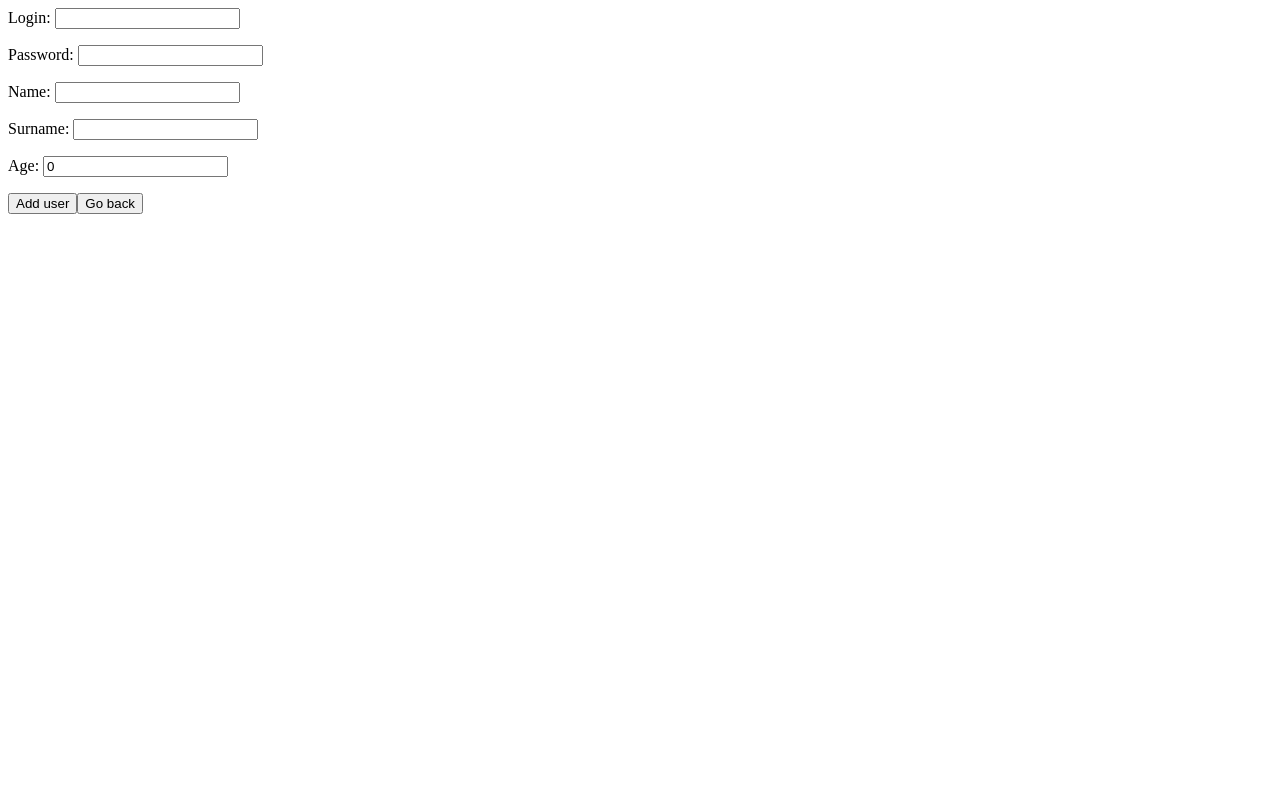
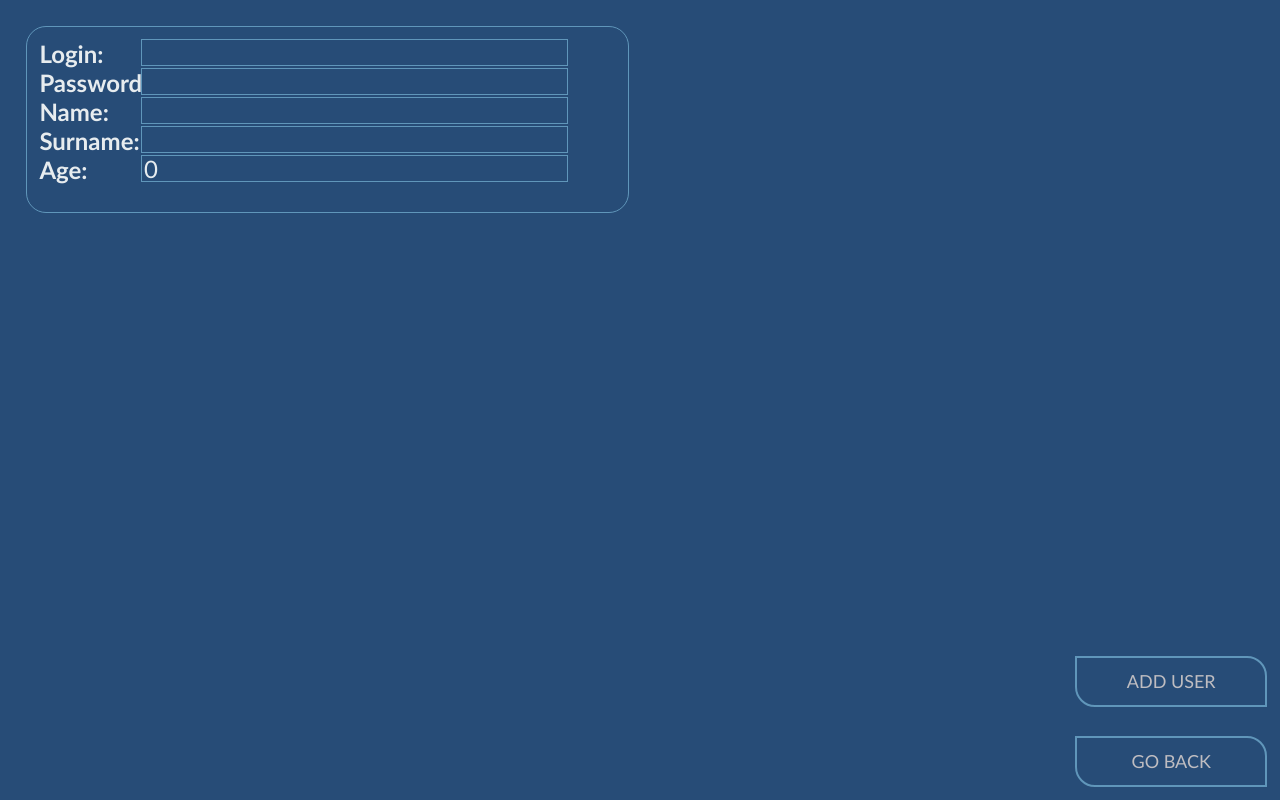
Before and after one commit to Arturro99/WebBank, an Angular app in the folder SPA/: page /add in a window 1280 px wide. Built offline with nearby package versions, Linux system fonts and the light colour scheme.

Commit message:
some styles

```diff
--- a/SPA/src/app/add-client/add-client.component.html
+++ b/SPA/src/app/add-client/add-client.component.html
@@ -1,7 +1,9 @@
-Login:    <input [(ngModel)]="userLogin"><p>
-Password: <input  type="password" [(ngModel)]="userPassword"><p>
-Name:     <input [(ngModel)]="userName"><p>
-Surname:  <input [(ngModel)]="userSurname"><p>
-Age:      <input [(ngModel)]="userAge"><p>
-<button (click)="addUser()">Add user</button>
-<button routerLink="/" routerLinkActive="active">Go back</button>
+<div class="newPersonForm">
+  Login: <input [(ngModel)]="userLogin" class="enabled"><br/>
+  Password: <input type="password" [(ngModel)]="userPassword" class="enabled"><br/>
+  Name: <input [(ngModel)]="userName" class="enabled"><br/>
+  Surname: <input [(ngModel)]="userSurname" class="enabled"><br/>
+  Age: <input [(ngModel)]="userAge" class="enabled">
+</div>
+<button (click)="addUser()" class="actionButton enabled second">Add user</button>
+<button routerLink="/" routerLinkActive="active" class="actionButton enabled first">Go back</button>
--- a/SPA/src/app/add-client/add-client.component.less
+++ b/SPA/src/app/add-client/add-client.component.less
@@ -0,0 +1,23 @@
+
+.newPersonForm {
+  font-size: 24px;
+  display: block;
+  border: 1px solid #6096ba;
+  border-radius: 20px;
+  position: absolute;
+  margin: 2%;
+  top: 0;
+  left: 0;
+  width: 45%;
+  padding: 1%;
+  font-weight: bold;
+  height: 20%;
+}
+.newPersonForm *{
+  font-size: 24px;
+  border: 1px solid #6096ba;
+  position: absolute;
+  width: 70%;
+  height: 12%;
+  right: 10%;
+}
--- a/SPA/src/app/table/table.component.html
+++ b/SPA/src/app/table/table.component.html
@@ -1,5 +1,5 @@
-<table>
-  <tr>
+<table class="personTable">
+  <tr class="tableHeader">
     <th>UUID</th>
     <th>name</th>
     <th>surname</th>
@@ -15,17 +15,24 @@
     <td>{{user.login}}</td>
     <td>{{user.age}}</td>
     <td>{{user.blocked}}</td>
-    <td><button (click)="setUser(user)">Pick</button> </td>
+    <td><button (click)="setUser(user)" class="tableButton enabled">Pick</button> </td>
   </tr>
 </table>
-<button (click)="refreshUsers()">Get Users</button>
-<button routerLink="/add" routerLinkActive="active">Add user</button>
+<button (click)="refreshUsers()" class="actionButton enabled first">Get Users</button>
+<button routerLink="/add" routerLinkActive="active" class="actionButton enabled second">Add user</button>
 <p></p>
 <p></p>
 <p></p>
-UUID:    <input [disabled]="true" [(ngModel)]="user.pid"><p>
-Login:    <input [disabled]="true" [(ngModel)]="user.login"><p>
-Name:     <input [(ngModel)]="user.name"><p>
-Surname:  <input [(ngModel)]="user.surname"><p>
-Age:      <input [(ngModel)]="user.age"><p>
-<button (click)="updateUser()">Update user</button>
+<div class="updateUserForm">
+UUID:    <input [disabled]="true" [(ngModel)]="user.pid" class="disabled">
+  <br/>
+Login:    <input [disabled]="true" [(ngModel)]="user.login" class="disabled">
+  <br/>
+Name:     <input [(ngModel)]="user.name" class="enabled">
+  <br/>
+Surname:  <input [(ngModel)]="user.surname" class="enabled">
+  <br/>
+Age:      <input [(ngModel)]="user.age" class="enabled">
+</div>
+
+<button (click)="updateUser()" class="actionButton enabled update">Update user</button>
--- a/SPA/src/app/table/table.component.less
+++ b/SPA/src/app/table/table.component.less
@@ -1,7 +1,16 @@
 table {
+  border-collapse: separate;
   width: 100%;
+ // background-color: #37323e;
   th, td {
-    color: rebeccapurple;
+    margin: 1%;
     text-align: center;
+    background-color: #386fa4;
+    border: solid 2px #274c77;
+    border-radius: 7px;
   }
 }
+.tableHeader *{
+  background-color: #6096ba;
+  text-transform: uppercase;
+}
--- a/SPA/src/styles.less
+++ b/SPA/src/styles.less
@@ -1 +1,73 @@
 /* You can add global styles to this file, and also import other style files */
+* {
+  background-color: #274c77;
+  color: #e7ecef;
+  font-size: large;
+  font-family: 'Gill Sans', 'Gill Sans MT', Calibri, 'Trebuchet MS', sans-serif;
+  transition: 0.5s;
+}
+
+.actionButton {
+  width: 15%;
+  margin: 1%;
+  padding: 1%;
+  right: 0;
+  position: absolute;
+  color: #bfbdc1;
+  border: 2px solid #6096ba;
+  border-bottom-left-radius: 20px;
+  border-top-right-radius: 20px;
+  text-transform: uppercase;
+}
+.actionButton.first{
+  bottom: 0;
+}
+.actionButton.second{
+  bottom: 10%;
+}
+.actionButton.update {
+  top: 25%;
+}
+.tableButton {
+  text-transform: uppercase;
+  display: inline-block;
+  background-color: #386fa4;
+  width: 100%;
+  height: 50px;
+  border: none;
+}
+
+
+.personTable {
+  margin: 2%;
+  position: relative;
+  max-width: 50%;
+}
+
+.updateUserForm {
+  display: block;
+  border: 1px solid #6096ba;
+  border-radius: 20px;
+  position: absolute;
+  margin: 2%;
+  top: 0;
+  right: 0;
+  width: 35%;
+  padding: 1%;
+  font-weight: bold;
+  height: 15%;
+}
+.updateUserForm *{
+  border: 1px solid #6096ba;
+  position: absolute;
+  width: 70%;
+  height: 12%;
+  right: 10%;
+}
+.enabled:hover {
+  background-color: #40618a;
+}
+
+input.disabled {
+  color: #8b8c89;
+}
```
